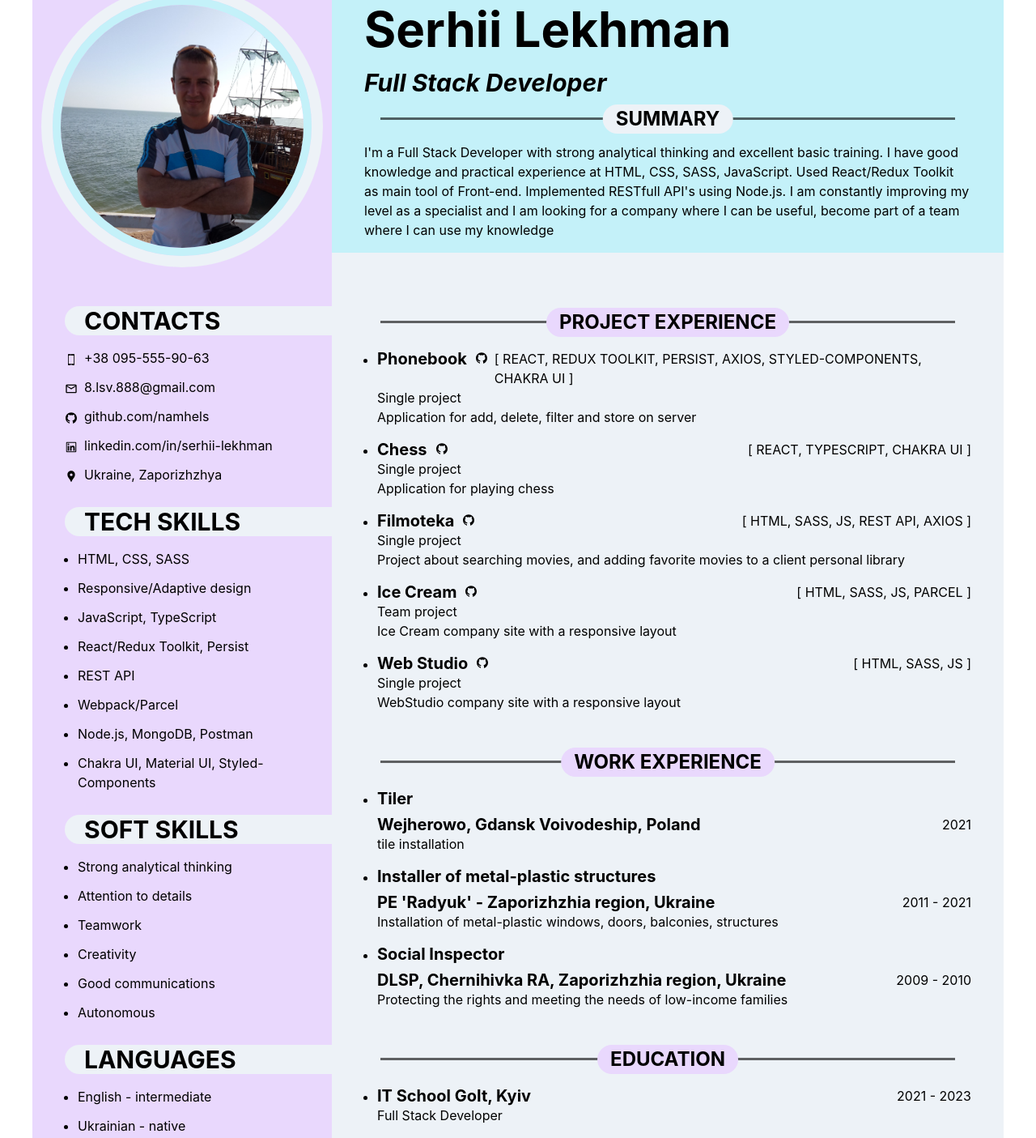
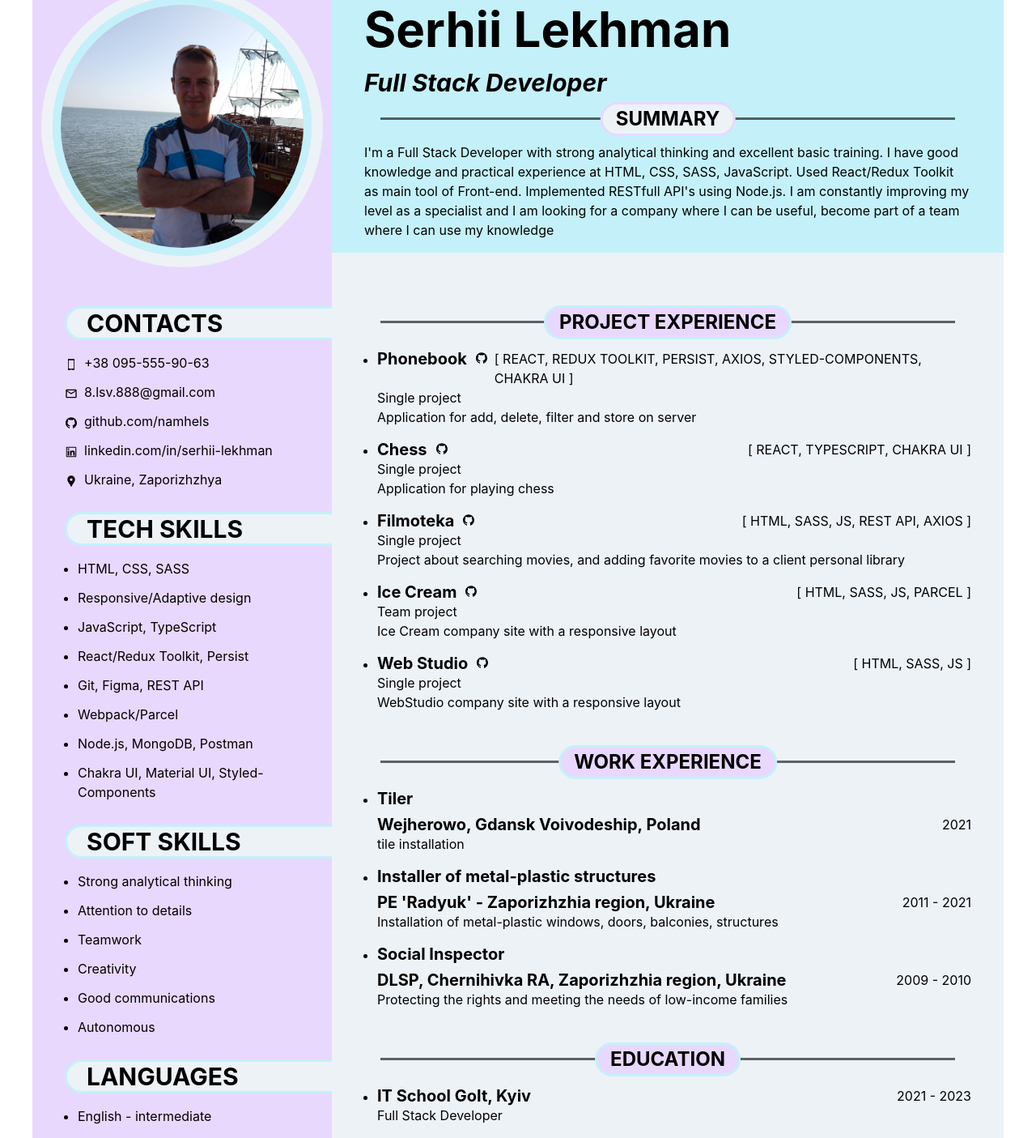
Before and after one commit to namhels/CV-Serhii-Lekhman, a React (Create React App) app: page / in a window 1280 px wide. Shown: the part 158-1563 px from the top of the page at 81% size. Built offline with nearby package versions, Linux system fonts and the light colour scheme.

Commit message:
add borders

```diff
--- a/src/components/Aside.jsx
+++ b/src/components/Aside.jsx
@@ -2,7 +2,6 @@ import {
   Box,
   Flex,
   GridItem,
-  Heading,
   Image,
   Link,
   List,
@@ -16,6 +15,7 @@ import { MdOutlineEmail, MdLocationPin } from 'react-icons/md';
 import { AiFillGithub, AiOutlineLinkedin } from 'react-icons/ai';
 
 import SerhiiLekhman from '../images/SerhiiLekhman.jpg';
+import HeadingAside from './HeadingAside';
 
 const Aside = () => {
   return (
@@ -34,9 +34,7 @@ const Aside = () => {
         </Box>
       </Flex>
       <Box pl={10} py={12} color="black">
-        <Heading as="h2" size="lg" px={6} bg="gray.100" borderLeftRadius="full">
-          CONTACTS
-        </Heading>
+        <HeadingAside>CONTACTS</HeadingAside>
         <List spacing={3} mt={4} pr={10}>
           <ListItem>
             <Link href="tel:+380955559063">
@@ -68,36 +66,20 @@ const Aside = () => {
           </ListItem>
         </List>
         <Flex direction="column" mt={7}>
-          <Heading
-            as="h2"
-            size="lg"
-            px={6}
-            bg="gray.100"
-            borderLeftRadius="full"
-          >
-            TECH SKILLS
-          </Heading>
+          <HeadingAside>TECH SKILLS</HeadingAside>
           <UnorderedList spacing={3} mt={4} pr={10}>
             <ListItem>HTML, CSS, SASS</ListItem>
             <ListItem>Responsive/Adaptive design</ListItem>
             <ListItem>JavaScript, TypeScript</ListItem>
             <ListItem>React/Redux Toolkit, Persist</ListItem>
-            <ListItem>REST API</ListItem>
+            <ListItem>Git, Figma, REST API</ListItem>
             <ListItem>Webpack/Parcel</ListItem>
             <ListItem>Node.js, MongoDB, Postman</ListItem>
             <ListItem>Chakra UI, Material UI, Styled-Components</ListItem>
           </UnorderedList>
         </Flex>
         <Flex direction="column" mt={7}>
-          <Heading
-            as="h2"
-            size="lg"
-            px={6}
-            bg="gray.100"
-            borderLeftRadius="full"
-          >
-            SOFT SKILLS
-          </Heading>
+          <HeadingAside>SOFT SKILLS</HeadingAside>
           <UnorderedList spacing={3} mt={4} pr={10}>
             <ListItem>Strong analytical thinking</ListItem>
             <ListItem>Attention to details</ListItem>
@@ -108,15 +90,7 @@ const Aside = () => {
           </UnorderedList>
         </Flex>
         <Flex direction="column" mt={7}>
-          <Heading
-            as="h2"
-            size="lg"
-            px={6}
-            bg="gray.100"
-            borderLeftRadius="full"
-          >
-            LANGUAGES
-          </Heading>
+          <HeadingAside>LANGUAGES</HeadingAside>
           <UnorderedList spacing={3} mt={4} pr={10}>
             <ListItem>English - intermediate</ListItem>
             <ListItem>Ukrainian - native</ListItem>
--- a/src/components/Header.jsx
+++ b/src/components/Header.jsx
@@ -20,7 +20,7 @@ const Header = () => {
       <Heading as="h1" size="3xl" mb="14px">
         Serhii Lekhman
       </Heading>
-      <Text as="i" fontSize="3xl" mt={6} fontWeight='700'>
+      <Text as="i" fontSize="3xl" mt={6} fontWeight="700">
         Full Stack Developer
       </Text>
       <Box position="relative" padding="5">
@@ -31,6 +31,8 @@ const Header = () => {
           bg="gray.100"
           px="4"
           borderRadius="full"
+          borderWidth="3px"
+          borderColor="purple.100"
         >
           SUMMARY
         </AbsoluteCenter>
--- /dev/null
+++ b/src/components/HeadingAside.jsx
@@ -0,0 +1,23 @@
+import { Heading } from '@chakra-ui/react';
+
+const HeadingAside = ({ children }) => {
+  return (
+    <Heading
+      as="h2"
+      size="lg"
+      px={6}
+      bg="gray.100"
+      borderLeftRadius="full"
+      borderTopWidth="3px"
+      borderLeftWidth="3px"
+      borderBottomWidth="3px"
+      borderTopColor="cyan.100"
+      borderLeftColor="cyan.100"
+      borderBottomColor="cyan.100"
+    >
+      {children}
+    </Heading>
+  );
+};
+
+export default HeadingAside;
--- a/src/components/Main.jsx
+++ b/src/components/Main.jsx
@@ -35,6 +35,8 @@ const Main = () => {
           bg="purple.100"
           px="4"
           borderRadius="full"
+          borderWidth="3px"
+          borderColor="cyan.100"
         >
           PROJECT EXPERIENCE
         </AbsoluteCenter>
@@ -66,6 +68,8 @@ const Main = () => {
           bg="purple.100"
           px="4"
           borderRadius="full"
+          borderWidth="3px"
+          borderColor="cyan.100"
         >
           WORK EXPERIENCE
         </AbsoluteCenter>
@@ -94,6 +98,8 @@ const Main = () => {
           bg="purple.100"
           px="4"
           borderRadius="full"
+          borderWidth="3px"
+          borderColor="cyan.100"
         >
           EDUCATION
         </AbsoluteCenter>
```
